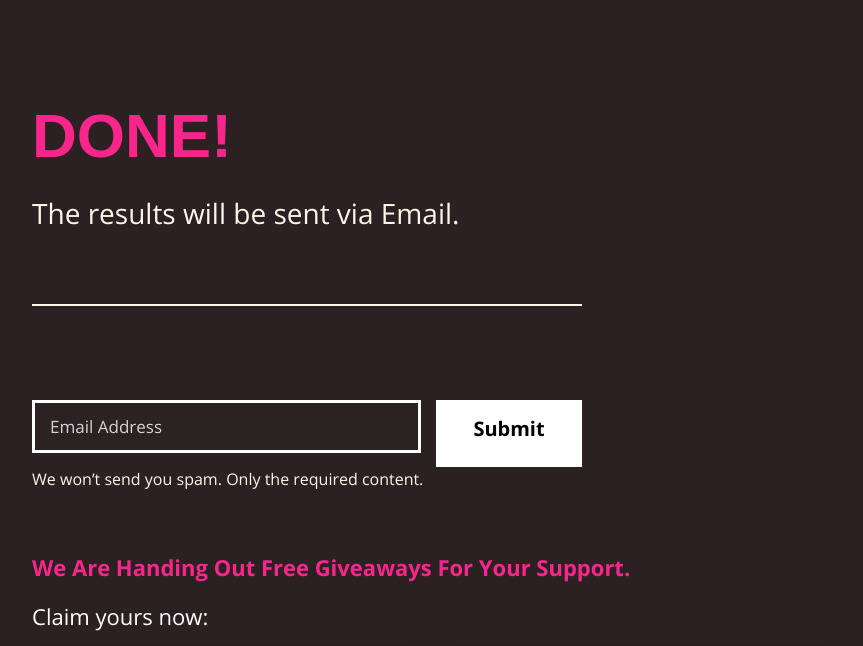
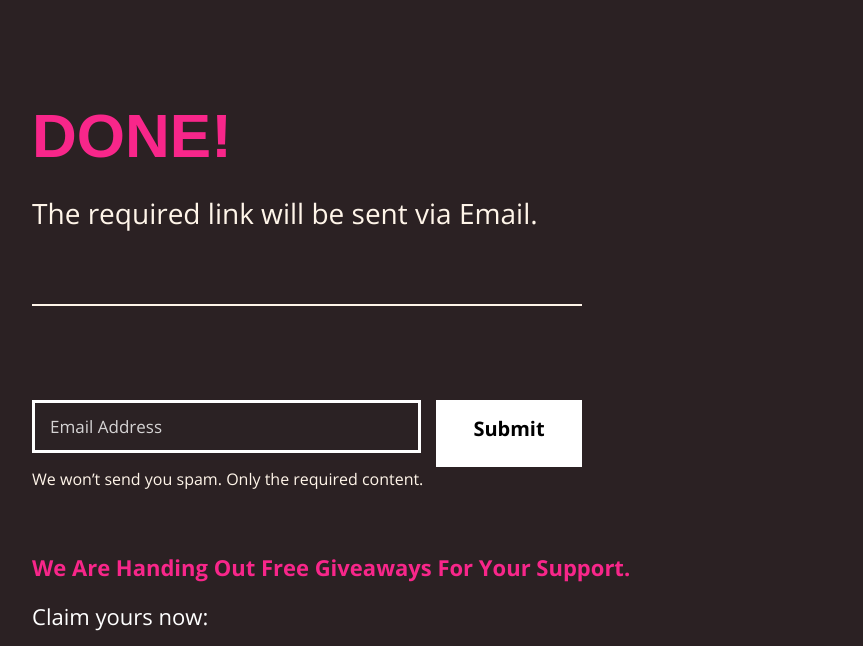
Before and after one commit to autohacks/feedback, a plain HTML site: page index.html in a window 1280 px wide. Shown: the top 646 px of the page, without its empty margins (88-951 px from the left). Drawn offline with Linux system fonts and the light colour scheme; a script that the page names is missing; a web font is replaced by a local one.

Commit message:
Update index.html

```diff
--- a/index.html
+++ b/index.html
@@ -46,7 +46,7 @@
       <div class="formkit-content-container">
        <div class="formkit-content">
         <div class="formkit-text " style="color:#fff5e9" type="Text" id="68319479" content="&lt;p&gt;The results will be sent via Email.&lt;/p&gt;" element_id="917d984e-8ecb-4977-a64e-f108e71d73fe" order="0" region="content">
-         <p>The results will be sent via Email.</p>
+         <p>The required link will be sent via Email.</p>
         </div>
        </div>
        <hr color="#fff5e9">
```
